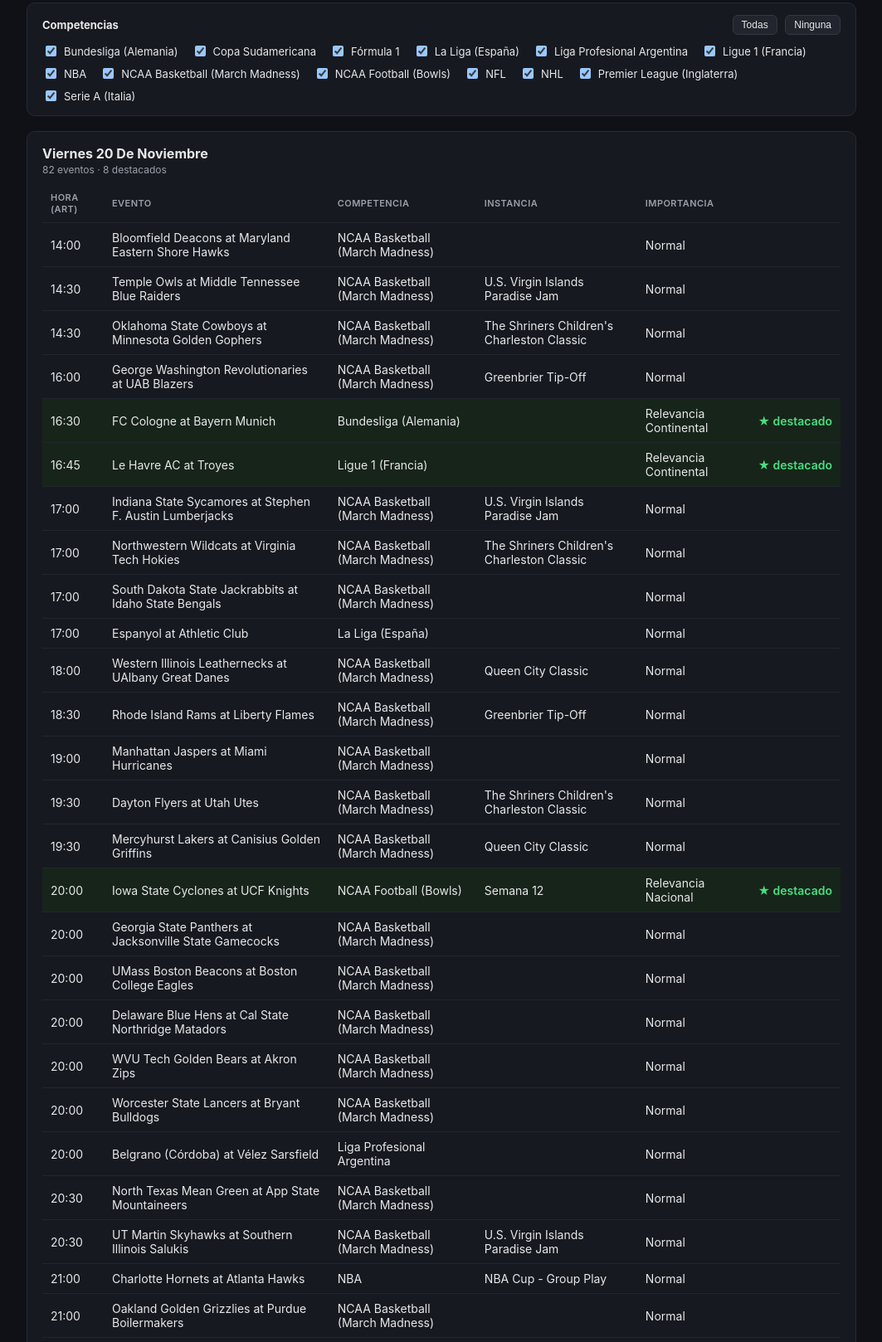
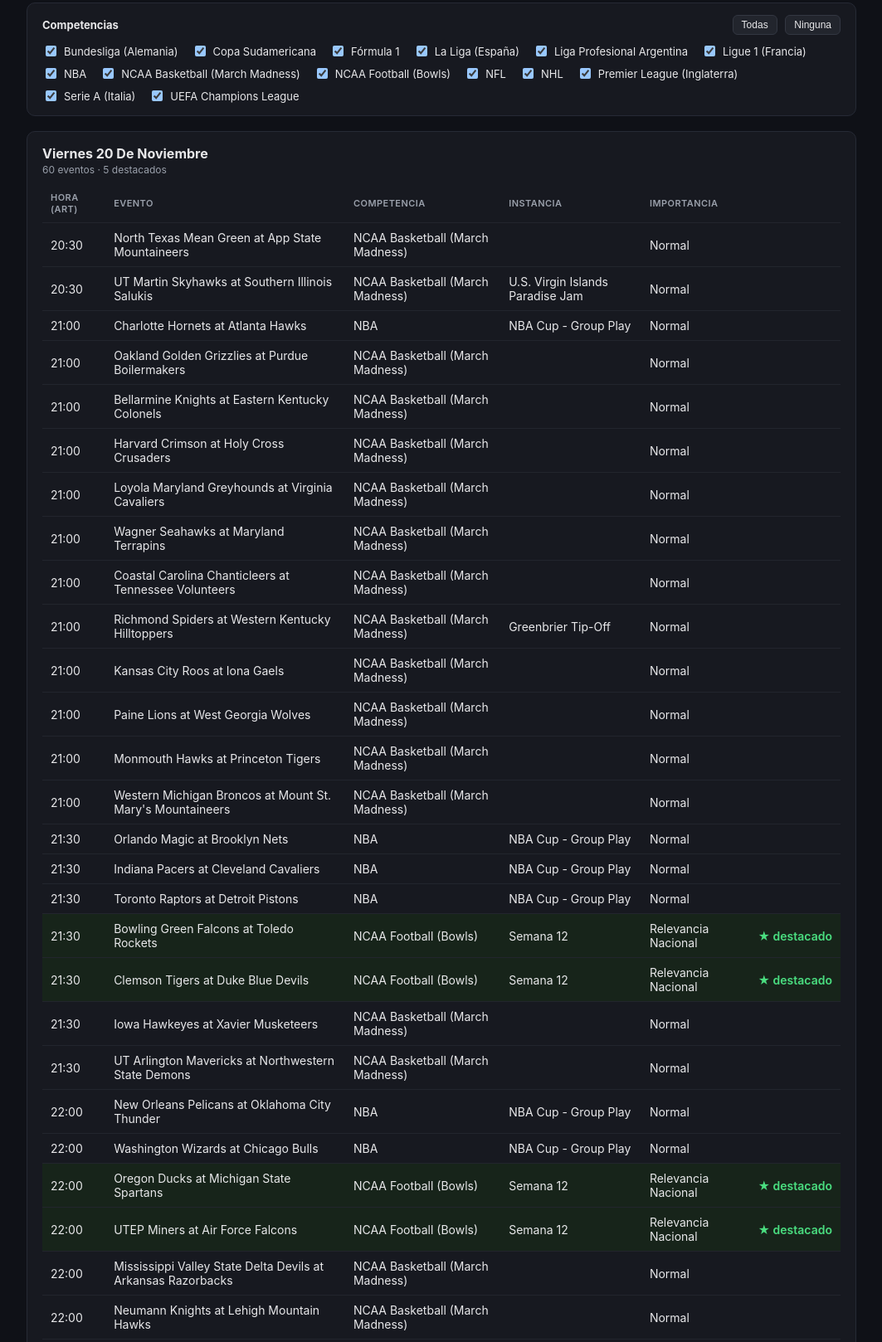
Before and after one commit to pablodberon/sports-events-tracker, a plain HTML site: page docs/index.html in a window 1280 px wide. Shown: the part 89-1707 px from the top of the page at 83% size, without its empty margins (108-1171 px from the left). Drawn offline with Linux system fonts and the light colour scheme.

Commit message:
Actualizar dashboard [skip ci]

```diff
--- a/docs/index.html
+++ b/docs/index.html
@@ -36,7 +36,7 @@
 <body>
 <div class="wrap">
   <h1>Agenda deportiva</h1>
-  <div class="meta">Actualizado 2026-11-20 13:49 ART &middot; 400 eventos proximos &middot; 95 destacados &middot; la jornada va de 4am a 3:59am del dia siguiente (hora Argentina)</div>
+  <div class="meta">Actualizado 2026-11-20 22:12 ART &middot; 400 eventos proximos &middot; 101 destacados &middot; la jornada va de 4am a 3:59am del dia siguiente (hora Argentina)</div>
 
   <div class="filters">
     <div class="filters-head">
@@ -60,6 +60,7 @@
 <label><input type="checkbox" class="comp-filter" value="NHL" checked> NHL</label>
 <label><input type="checkbox" class="comp-filter" value="Premier League (Inglaterra)" checked> Premier League (Inglaterra)</label>
 <label><input type="checkbox" class="comp-filter" value="Serie A (Italia)" checked> Serie A (Italia)</label>
+<label><input type="checkbox" class="comp-filter" value="UEFA Champions League" checked> UEFA Champions League</label>
     </div>
   </div>
 
@@ -68,33 +69,11 @@
 
     <section class="day">
       <h2>Viernes 20 de noviembre</h2>
-      <div class="day-meta">82 eventos &middot; 8 destacados</div>
+      <div class="day-meta">60 eventos &middot; 5 destacados</div>
       <table>
         <thead><tr><th>Hora (ART)</th><th>Evento</th><th>Competencia</th><th>Instancia</th><th>Importancia</th><th></th></tr></thead>
         <tbody>
-          <tr class="" data-competitions="NCAA Basketball (March Madness)"><td>14:00</td><td>Bloomfield Deacons at Maryland Eastern Shore Hawks</td><td>NCAA Basketball (March Madness)</td><td></td><td>Normal</td><td class="badge"></td></tr>
-<tr class="" data-competitions="NCAA Basketball (March Madness)"><td>14:30</td><td>Temple Owls at Middle Tennessee Blue Raiders</td><td>NCAA Basketball (March Madness)</td><td>U.S. Virgin Islands Paradise Jam</td><td>Normal</td><td class="badge"></td></tr>
-<tr class="" data-competitions="NCAA Basketball (March Madness)"><td>14:30</td><td>Oklahoma State Cowboys at Minnesota Golden Gophers</td><td>NCAA Basketball (March Madness)</td><td>The Shriners Children's Charleston Classic</td><td>Normal</td><td class="badge"></td></tr>
-<tr class="" data-competitions="NCAA Basketball (March Madness)"><td>16:00</td><td>George Washington Revolutionaries at UAB Blazers</td><td>NCAA Basketball (March Madness)</td><td>Greenbrier Tip-Off</td><td>Normal</td><td class="badge"></td></tr>
-<tr class="featured" data-competitions="Bundesliga (Alemania)"><td>16:30</td><td>FC Cologne at Bayern Munich</td><td>Bundesliga (Alemania)</td><td></td><td>Relevancia Continental</td><td class="badge">&#9733; destacado</td></tr>
-<tr class="featured" data-competitions="Ligue 1 (Francia)"><td>16:45</td><td>Le Havre AC at Troyes</td><td>Ligue 1 (Francia)</td><td></td><td>Relevancia Continental</td><td class="badge">&#9733; destacado</td></tr>
-<tr class="" data-competitions="NCAA Basketball (March Madness)"><td>17:00</td><td>Indiana State Sycamores at Stephen F. Austin Lumberjacks</td><td>NCAA Basketball (March Madness)</td><td>U.S. Virgin Islands Paradise Jam</td><td>Normal</td><td class="badge"></td></tr>
-<tr class="" data-competitions="NCAA Basketball (March Madness)"><td>17:00</td><td>Northwestern Wildcats at Virginia Tech Hokies</td><td>NCAA Basketball (March Madness)</td><td>The Shriners Children's Charleston Classic</td><td>Normal</td><td class="badge"></td></tr>
-<tr class="" data-competitions="NCAA Basketball (March Madness)"><td>17:00</td><td>South Dakota State Jackrabbits at Idaho State Bengals</td><td>NCAA Basketball (March Madness)</td><td></td><td>Normal</td><td class="badge"></td></tr>
-<tr class="" data-competitions="La Liga (España)"><td>17:00</td><td>Espanyol at Athletic Club</td><td>La Liga (España)</td><td></td><td>Normal</td><td class="badge"></td></tr>
-<tr class="" data-competitions="NCAA Basketball (March Madness)"><td>18:00</td><td>Western Illinois Leathernecks at UAlbany Great Danes</td><td>NCAA Basketball (March Madness)</td><td>Queen City Classic</td><td>Normal</td><td class="badge"></td></tr>
-<tr class="" data-competitions="NCAA Basketball (March Madness)"><td>18:30</td><td>Rhode Island Rams at Liberty Flames</td><td>NCAA Basketball (March Madness)</td><td>Greenbrier Tip-Off</td><td>Normal</td><td class="badge"></td></tr>
-<tr class="" data-competitions="NCAA Basketball (March Madness)"><td>19:00</td><td>Manhattan Jaspers at Miami Hurricanes</td><td>NCAA Basketball (March Madness)</td><td></td><td>Normal</td><td class="badge"></td></tr>
-<tr class="" data-competitions="NCAA Basketball (March Madness)"><td>19:30</td><td>Dayton Flyers at Utah Utes</td><td>NCAA Basketball (March Madness)</td><td>The Shriners Children's Charleston Classic</td><td>Normal</td><td class="badge"></td></tr>
-<tr class="" data-competitions="NCAA Basketball (March Madness)"><td>19:30</td><td>Mercyhurst Lakers at Canisius Golden Griffins</td><td>NCAA Basketball (March Madness)</td><td>Queen City Classic</td><td>Normal</td><td class="badge"></td></tr>
-<tr class="featured" data-competitions="NCAA Football (Bowls)"><td>20:00</td><td>Iowa State Cyclones at UCF Knights</td><td>NCAA Football (Bowls)</td><td>Semana 12</td><td>Relevancia Nacional</td><td class="badge">&#9733; destacado</td></tr>
-<tr class="" data-competitions="NCAA Basketball (March Madness)"><td>20:00</td><td>Georgia State Panthers at Jacksonville State Gamecocks</td><td>NCAA Basketball (March Madness)</td><td></td><td>Normal</td><td class="badge"></td></tr>
-<tr class="" data-competitions="NCAA Basketball (March Madness)"><td>20:00</td><td>UMass Boston Beacons at Boston College Eagles</td><td>NCAA Basketball (March Madness)</td><td></td><td>Normal</td><td class="badge"></td></tr>
-<tr class="" data-competitions="NCAA Basketball (March Madness)"><td>20:00</td><td>Delaware Blue Hens at Cal State Northridge Matadors</td><td>NCAA Basketball (March Madness)</td><td></td><td>Normal</td><td class="badge"></td></tr>
-<tr class="" data-competitions="NCAA Basketball (March Madness)"><td>20:00</td><td>WVU Tech Golden Bears at Akron Zips</td><td>NCAA Basketball (March Madness)</td><td></td><td>Normal</td><td class="badge"></td></tr>
-<tr class="" data-competitions="NCAA Basketball (March Madness)"><td>20:00</td><td>Worcester State Lancers at Bryant Bulldogs</td><td>NCAA Basketball (March Madness)</td><td></td><td>Normal</td><td class="badge"></td></tr>
-<tr class="" data-competitions="Liga Profesional Argentina"><td>20:00</td><td>Belgrano (Córdoba) at Vélez Sarsfield</td><td>Liga Profesional Argentina</td><td></td><td>Normal</td><td class="badge"></td></tr>
-<tr class="" data-competitions="NCAA Basketball (March Madness)"><td>20:30</td><td>North Texas Mean Green at App State Mountaineers</td><td>NCAA Basketball (March Madness)</td><td></td><td>Normal</td><td class="badge"></td></tr>
+          <tr class="" data-competitions="NCAA Basketball (March Madness)"><td>20:30</td><td>North Texas Mean Green at App State Mountaineers</td><td>NCAA Basketball (March Madness)</td><td></td><td>Normal</td><td class="badge"></td></tr>
 <tr class="" data-competitions="NCAA Basketball (March Madness)"><td>20:30</td><td>UT Martin Skyhawks at Southern Illinois Salukis</td><td>NCAA Basketball (March Madness)</td><td>U.S. Virgin Islands Paradise Jam</td><td>Normal</td><td class="badge"></td></tr>
 <tr class="" data-competitions="NBA"><td>21:00</td><td>Charlotte Hornets at Atlanta Hawks</td><td>NBA</td><td>NBA Cup - Group Play</td><td>Normal</td><td class="badge"></td></tr>
 <tr class="" data-competitions="NCAA Basketball (March Madness)"><td>21:00</td><td>Oakland Golden Grizzlies at Purdue Boilermakers</td><td>NCAA Basketball (March Madness)</td><td></td><td>Normal</td><td class="badge"></td></tr>
@@ -507,11 +486,33 @@
 
     <section class="day">
       <h2>Martes 24 de noviembre</h2>
-      <div class="day-meta">1 eventos &middot; 0 destacados</div>
+      <div class="day-meta">23 eventos &middot; 9 destacados</div>
       <table>
         <thead><tr><th>Hora (ART)</th><th>Evento</th><th>Competencia</th><th>Instancia</th><th>Importancia</th><th></th></tr></thead>
         <tbody>
           <tr class="" data-competitions="NCAA Basketball (March Madness)"><td>12:00</td><td>Wright State Raiders at St. Bonaventure Bonnies</td><td>NCAA Basketball (March Madness)</td><td>ESPN Events Invitational - Adventure Bracket</td><td>Normal</td><td class="badge"></td></tr>
+<tr class="" data-competitions="NCAA Basketball (March Madness)"><td>13:00</td><td>Ohio Bobcats at New Mexico State Aggies</td><td>NCAA Basketball (March Madness)</td><td>Jacksonville Classic</td><td>Normal</td><td class="badge"></td></tr>
+<tr class="" data-competitions="NCAA Basketball (March Madness)"><td>14:30</td><td>SE Louisiana Lions at Northern Colorado Bears</td><td>NCAA Basketball (March Madness)</td><td>Cancun Challenge - Mayan Division</td><td>Normal</td><td class="badge"></td></tr>
+<tr class="" data-competitions="NCAA Basketball (March Madness)"><td>14:30</td><td>Belmont Bruins at Akron Zips</td><td>NCAA Basketball (March Madness)</td><td>ESPN Events Invitational - Adventure Bracket</td><td>Normal</td><td class="badge"></td></tr>
+<tr class="featured" data-competitions="UEFA Champions League"><td>14:45</td><td>Aston Villa at Galatasaray</td><td>UEFA Champions League</td><td></td><td>Relevancia Continental</td><td class="badge">&#9733; destacado</td></tr>
+<tr class="featured" data-competitions="UEFA Champions League"><td>14:45</td><td>LASK Linz at Bodo/Glimt</td><td>UEFA Champions League</td><td></td><td>Relevancia Continental</td><td class="badge">&#9733; destacado</td></tr>
+<tr class="" data-competitions="NCAA Basketball (March Madness)"><td>15:00</td><td>Lindenwood Lions at New Haven Chargers</td><td>NCAA Basketball (March Madness)</td><td></td><td>Normal</td><td class="badge"></td></tr>
+<tr class="" data-competitions="NCAA Basketball (March Madness)"><td>15:30</td><td>Oklahoma Sooners at Pittsburgh Panthers</td><td>NCAA Basketball (March Madness)</td><td>Fort Myers Tip-Off - Beach Division</td><td>Normal</td><td class="badge"></td></tr>
+<tr class="" data-competitions="NCAA Basketball (March Madness)"><td>15:30</td><td>Rice Owls at UIC Flames</td><td>NCAA Basketball (March Madness)</td><td>Jacksonville Classic</td><td>Normal</td><td class="badge"></td></tr>
+<tr class="" data-competitions="NCAA Basketball (March Madness)"><td>16:00</td><td>Oregon State Beavers at San Francisco Dons</td><td>NCAA Basketball (March Madness)</td><td>Acrisure Series</td><td>Normal</td><td class="badge"></td></tr>
+<tr class="" data-competitions="NCAA Basketball (March Madness)"><td>16:30</td><td>TBD at TBD</td><td>NCAA Basketball (March Madness)</td><td>Southwest Maui Invitational</td><td>Normal</td><td class="badge"></td></tr>
+<tr class="" data-competitions="NCAA Basketball (March Madness)"><td>17:00</td><td>Miami Hurricanes at TCU Horned Frogs</td><td>NCAA Basketball (March Madness)</td><td>Players Era 16</td><td>Normal</td><td class="badge"></td></tr>
+<tr class="" data-competitions="NCAA Basketball (March Madness)"><td>17:00</td><td>Tennessee Volunteers at Maryland Terrapins</td><td>NCAA Basketball (March Madness)</td><td>Players Era 16</td><td>Normal</td><td class="badge"></td></tr>
+<tr class="" data-competitions="NCAA Basketball (March Madness)"><td>17:00</td><td>North Dakota Fighting Hawks at Detroit Mercy Titans</td><td>NCAA Basketball (March Madness)</td><td>Cancun Challenge - Mayan Division</td><td>Normal</td><td class="badge"></td></tr>
+<tr class="featured" data-competitions="UEFA Champions League"><td>17:00</td><td>FC Porto at Feyenoord Rotterdam</td><td>UEFA Champions League</td><td></td><td>Relevancia Continental</td><td class="badge">&#9733; destacado</td></tr>
+<tr class="featured" data-competitions="UEFA Champions League"><td>17:00</td><td>AEK Athens at Como</td><td>UEFA Champions League</td><td></td><td>Relevancia Continental</td><td class="badge">&#9733; destacado</td></tr>
+<tr class="featured" data-competitions="UEFA Champions League"><td>17:00</td><td>Napoli at Manchester City</td><td>UEFA Champions League</td><td></td><td>Relevancia Continental</td><td class="badge">&#9733; destacado</td></tr>
+<tr class="featured" data-competitions="UEFA Champions League"><td>17:00</td><td>Borussia Dortmund at Arsenal</td><td>UEFA Champions League</td><td></td><td>Relevancia Continental</td><td class="badge">&#9733; destacado</td></tr>
+<tr class="featured" data-competitions="UEFA Champions League"><td>17:00</td><td>PSV Eindhoven at Real Madrid</td><td>UEFA Champions League</td><td></td><td>Relevancia Continental</td><td class="badge">&#9733; destacado</td></tr>
+<tr class="featured" data-competitions="UEFA Champions League"><td>17:00</td><td>Real Betis at Slovan Bratislava</td><td>UEFA Champions League</td><td></td><td>Relevancia Continental</td><td class="badge">&#9733; destacado</td></tr>
+<tr class="featured" data-competitions="UEFA Champions League"><td>17:00</td><td>Lens at RB Leipzig</td><td>UEFA Champions League</td><td></td><td>Relevancia Continental</td><td class="badge">&#9733; destacado</td></tr>
+<tr class="" data-competitions="NCAA Basketball (March Madness)"><td>17:00</td><td>App State Mountaineers at Yale Bulldogs</td><td>NCAA Basketball (March Madness)</td><td>ESPN Events Invitational - Adventure Bracket</td><td>Normal</td><td class="badge"></td></tr>
+<tr class="" data-competitions="NCAA Basketball (March Madness)"><td>17:30</td><td>Long Beach State Beach at Arkansas State Red Wolves</td><td>NCAA Basketball (March Madness)</td><td>Florida International MTE</td><td>Normal</td><td class="badge"></td></tr>
         </tbody>
       </table>
     </section>
```
